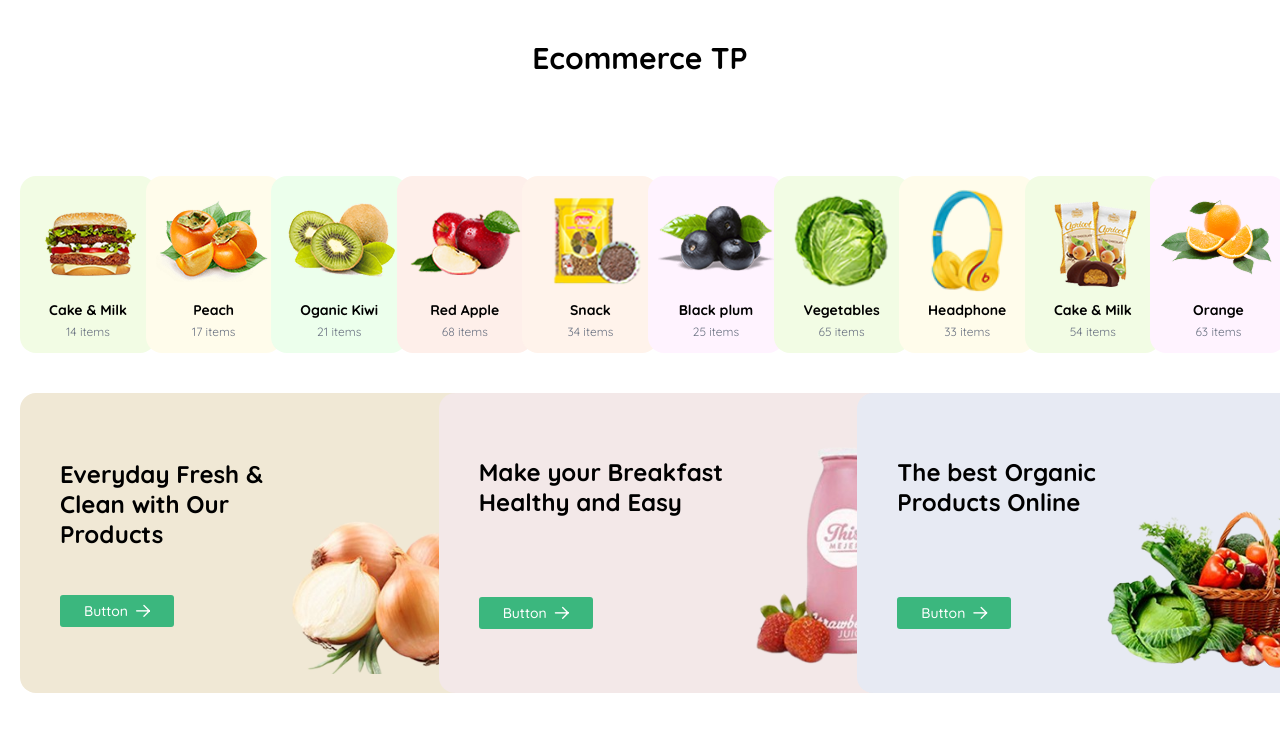
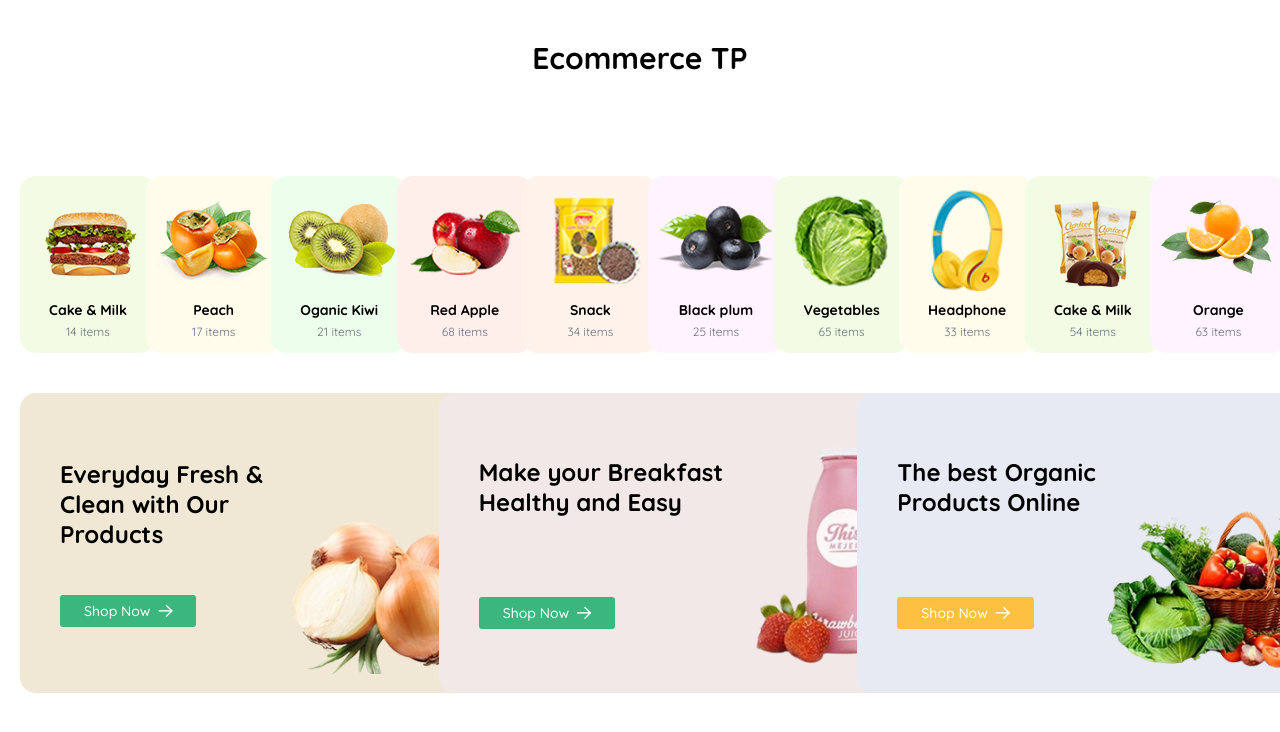
Before and after one commit to CheangSeyha/Ecommerce-TP, a Vue app: page / in a window 1280 px wide. Shown: the top 732 px of the page. Built offline with nearby package versions, Linux system fonts and the light colour scheme.

Commit message:
feat: update ButtonCategory and PromotionComponent to accept dynamic text and background color

```diff
--- a/src/components/ButtonCategory.vue
+++ b/src/components/ButtonCategory.vue
@@ -1,9 +1,15 @@
 <template>
   <button
-    class="flex items-center bg-[#3bb77e] cursor-pointer text-sm font-medium text-white w-fit px-4 md:px-6 py-1.5 rounded-[3px]"
+    :style="{ backgroundColor: bgColor }"
+    class="flex items-center cursor-pointer text-sm font-medium text-white w-fit px-4 md:px-6 py-1.5 rounded-[3px]"
   >
-    Button <i class="pi pi-arrow-right ml-2"></i>
+    {{ text }} <i class="pi pi-arrow-right ml-2"></i>
   </button>
 </template>
 
-<script setup lang="ts"></script>
+<script setup lang="ts">
+defineProps<{
+  text: string
+  bgColor: string
+}>()
+</script>
--- a/src/components/PromotionComponent.vue
+++ b/src/components/PromotionComponent.vue
@@ -15,7 +15,7 @@
         <h1 class="w-[250px] font-Quicksand font-bold text-xl lg:text-2xl leading-[30px]">
           {{ item.title }}
         </h1>
-        <ButtonCategory />
+        <ButtonCategory :text="item.button.text" :bg-color="item.button.bgColor" />
       </div>
       <div
         :class="[
@@ -47,12 +47,20 @@ const promotionData = ref([
     title: 'Everyday Fresh & Clean with Our Products',
     image: '/Image/Promotion/Vegetable2.png',
     backgroundColor: '#F0E8D5',
+    button: {
+      text: 'Shop Now',
+      bgColor: '#3BB77E',
+    },
   },
   {
     id: 2,
     title: 'Make your Breakfast Healthy and Easy',
     image: '/Image/Promotion/Stawberry.png',
     backgroundColor: '#F3E8E8',
+    button: {
+      text: 'Shop Now',
+      bgColor: '#3BB77E',
+    },
   },
   {
     id: 3,
@@ -60,6 +68,10 @@ const promotionData = ref([
     description: 'Enjoy free shipping on orders over $100.',
     image: '/Image/Promotion/Vegetable1.png',
     backgroundColor: '#E7EAF3',
+    button: {
+      text: 'Shop Now',
+      bgColor: '#FDC040',
+    },
   },
 ])
 </script>
```
